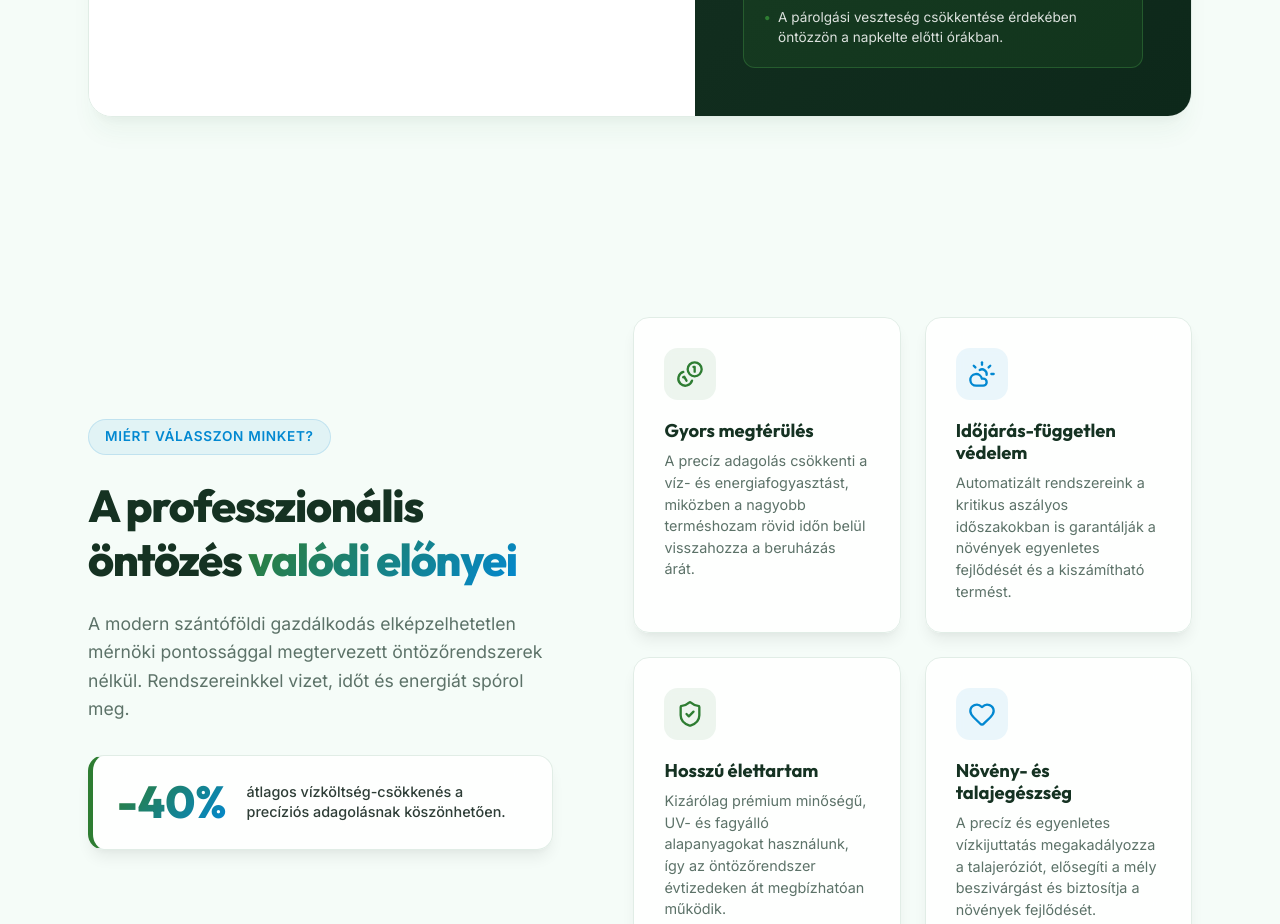
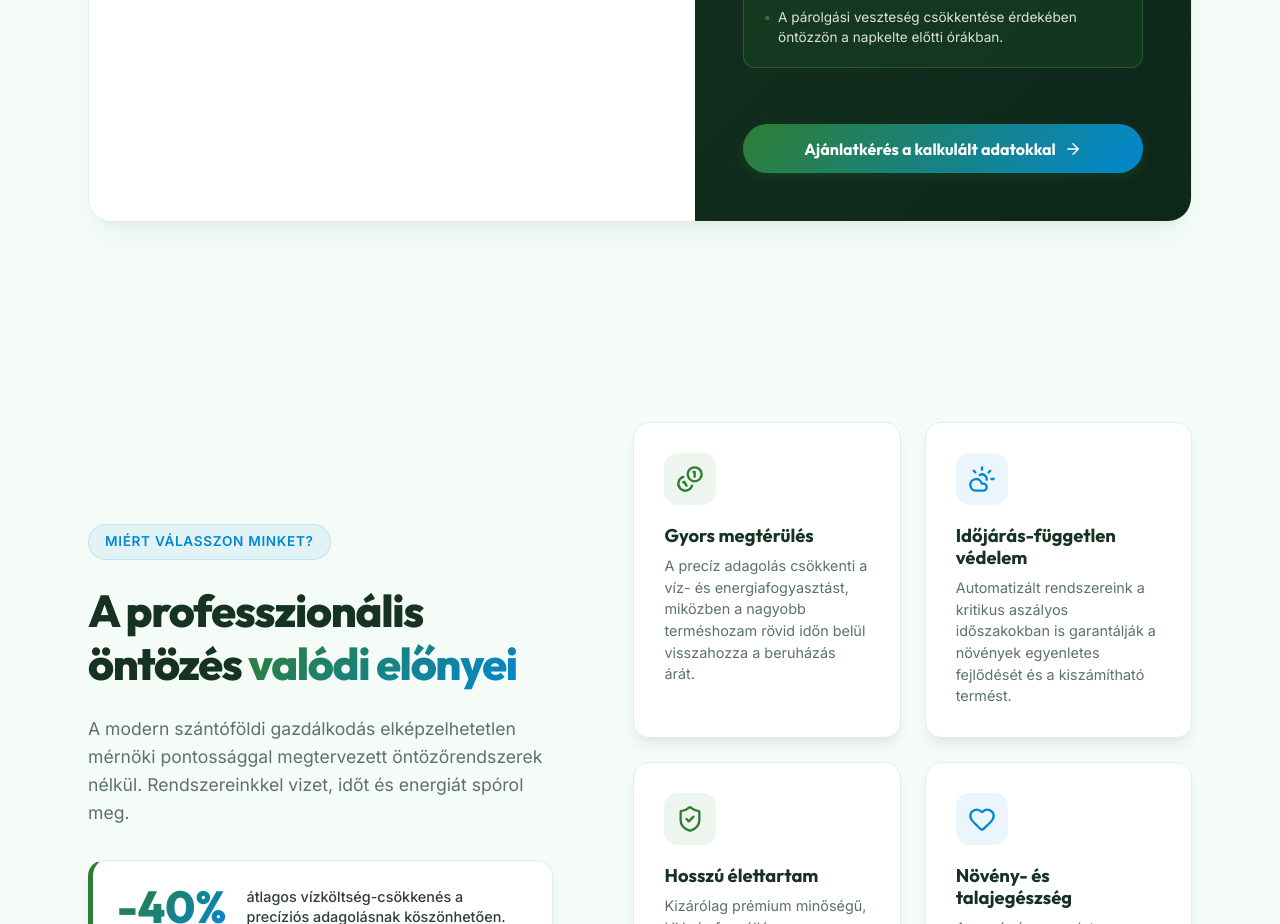
Before and after one commit to denyuel/smart-irrigation, a React (Vite) app: page / in a window 1280 px wide. Shown: the part 4440-5364 px from the top of the page. Built offline with nearby package versions, Linux system fonts and the light colour scheme.

Commit message:
feat: add quote request button in calculator that smooth-scrolls and pre-fills contact form with calculation details

```diff
--- a/src/App.tsx
+++ b/src/App.tsx
@@ -1,3 +1,4 @@
+import { useState } from 'react';
 import Navbar from './components/Navbar';
 import Hero from './components/Hero';
 import Services from './components/Services';
@@ -10,6 +11,16 @@ import Footer from './components/Footer';
 import './App.css';
 
 function App() {
+  const [prefilledMessage, setPrefilledMessage] = useState('');
+
+  const handleQuoteRequest = (message: string) => {
+    setPrefilledMessage(message);
+    const contactSection = document.getElementById('contact');
+    if (contactSection) {
+      contactSection.scrollIntoView({ behavior: 'smooth' });
+    }
+  };
+
   return (
     <div className="app-container">
       <Navbar />
@@ -18,9 +29,9 @@ function App() {
         <Services />
         <OpalPivot />
         <Assembly />
-        <Calculator />
+        <Calculator onQuoteRequest={handleQuoteRequest} />
         <Benefits />
-        <Contact />
+        <Contact prefilledMessage={prefilledMessage} />
       </main>
       <Footer />
     </div>
--- a/src/components/Calculator.css
+++ b/src/components/Calculator.css
@@ -261,6 +261,26 @@
   font-weight: bold;
 }
 
+.btn-calc-quote {
+  margin-top: 24px;
+  width: 100%;
+  background: linear-gradient(135deg, var(--clr-accent) 0%, var(--clr-secondary) 100%);
+  color: white;
+  border: none;
+  font-weight: 700;
+  box-shadow: 0 4px 12px rgba(46, 125, 50, 0.2);
+  display: inline-flex;
+  align-items: center;
+  justify-content: center;
+  gap: 8px;
+}
+
+.btn-calc-quote:hover {
+  transform: translateY(-2px);
+  box-shadow: 0 6px 16px rgba(46, 125, 50, 0.35);
+  filter: brightness(1.08);
+}
+
 /* Responsive adjustments */
 @media (max-width: 992px) {
   .calculator-wrapper {
--- a/src/components/Calculator.tsx
+++ b/src/components/Calculator.tsx
@@ -1,6 +1,6 @@
 import { useState, useEffect } from 'react';
 import { motion } from 'framer-motion';
-import { RefreshCw, Droplets, Info } from 'lucide-react';
+import { RefreshCw, Droplets, Info, ArrowRight } from 'lucide-react';
 import './Calculator.css';
 
 interface CalculationResult {
@@ -11,7 +11,11 @@ interface CalculationResult {
   tips: string[];
 }
 
-const Calculator = () => {
+interface CalculatorProps {
+  onQuoteRequest: (message: string) => void;
+}
+
+const Calculator = ({ onQuoteRequest }: CalculatorProps) => {
   const [area, setArea] = useState<number>(500);
   const [plantType, setPlantType] = useState<string>('vegetables');
   const [soilType, setSoilType] = useState<string>('loam');
@@ -83,6 +87,23 @@ const Calculator = () => {
     setArea(500);
     setPlantType('vegetables');
     setSoilType('loam');
+  };
+
+  const handleQuoteRequestClick = () => {
+    const plantNames: Record<string, string> = {
+      vegetables: 'Szántóföldi zöldségkultúrák',
+      grains: 'Szántóföldi gabona & kukorica'
+    };
+
+    const soilNames: Record<string, string> = {
+      sandy: 'Homokos talaj (könnyű, laza)',
+      loam: 'Vályogtalaj (közepes, ideális)',
+      clay: 'Agyagos talaj (kötött, nehéz)'
+    };
+
+    const messageText = `Tisztelt Szántóföldi Öntözés! Érdeklődöm a kalkulátorban megadott paraméterek (Terület: ${area} m², Kultúra: ${plantNames[plantType] || plantType}, Talaj: ${soilNames[soilType] || soilType}) szerinti öntözőrendszer megvalósíthatóságával és árával kapcsolatban. Kérem, vegyék fel velem a kapcsolatot.`;
+
+    onQuoteRequest(messageText);
   };
 
   return (
@@ -200,6 +221,13 @@ const Calculator = () => {
                     ))}
                   </ul>
                 </div>
+
+                <button
+                  onClick={handleQuoteRequestClick}
+                  className="btn btn-primary btn-calc-quote"
+                >
+                  Ajánlatkérés a kalkulált adatokkal <ArrowRight size={18} />
+                </button>
               </div>
             )}
           </div>
--- a/src/components/Contact.tsx
+++ b/src/components/Contact.tsx
@@ -1,9 +1,13 @@
-import React, { useState } from 'react';
+import React, { useState, useEffect } from 'react';
 import { motion, AnimatePresence } from 'framer-motion';
 import { Phone, Mail, Send, CheckCircle2 } from 'lucide-react';
 import './Contact.css';
 
-const Contact = () => {
+interface ContactProps {
+  prefilledMessage?: string;
+}
+
+const Contact = ({ prefilledMessage }: ContactProps) => {
   const [formData, setFormData] = useState({
     name: '',
     email: '',
@@ -11,6 +15,15 @@ const Contact = () => {
     serviceType: 'agriculture',
     message: ''
   });
+
+  useEffect(() => {
+    if (prefilledMessage) {
+      setFormData(prev => ({
+        ...prev,
+        message: prefilledMessage
+      }));
+    }
+  }, [prefilledMessage]);
   const [isSubmitted, setIsSubmitted] = useState(false);
   const [isSubmitting, setIsSubmitting] = useState(false);
 
```
